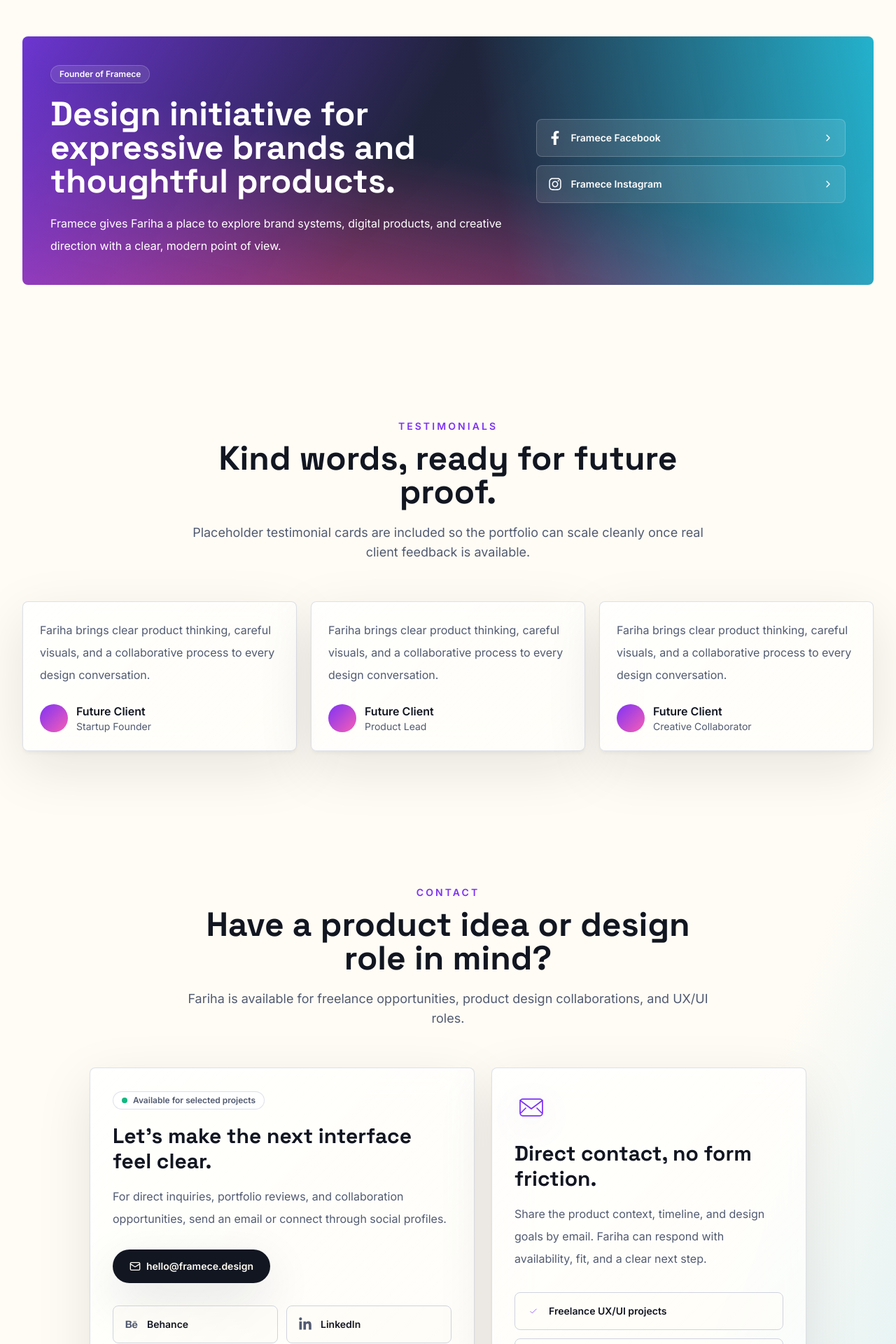
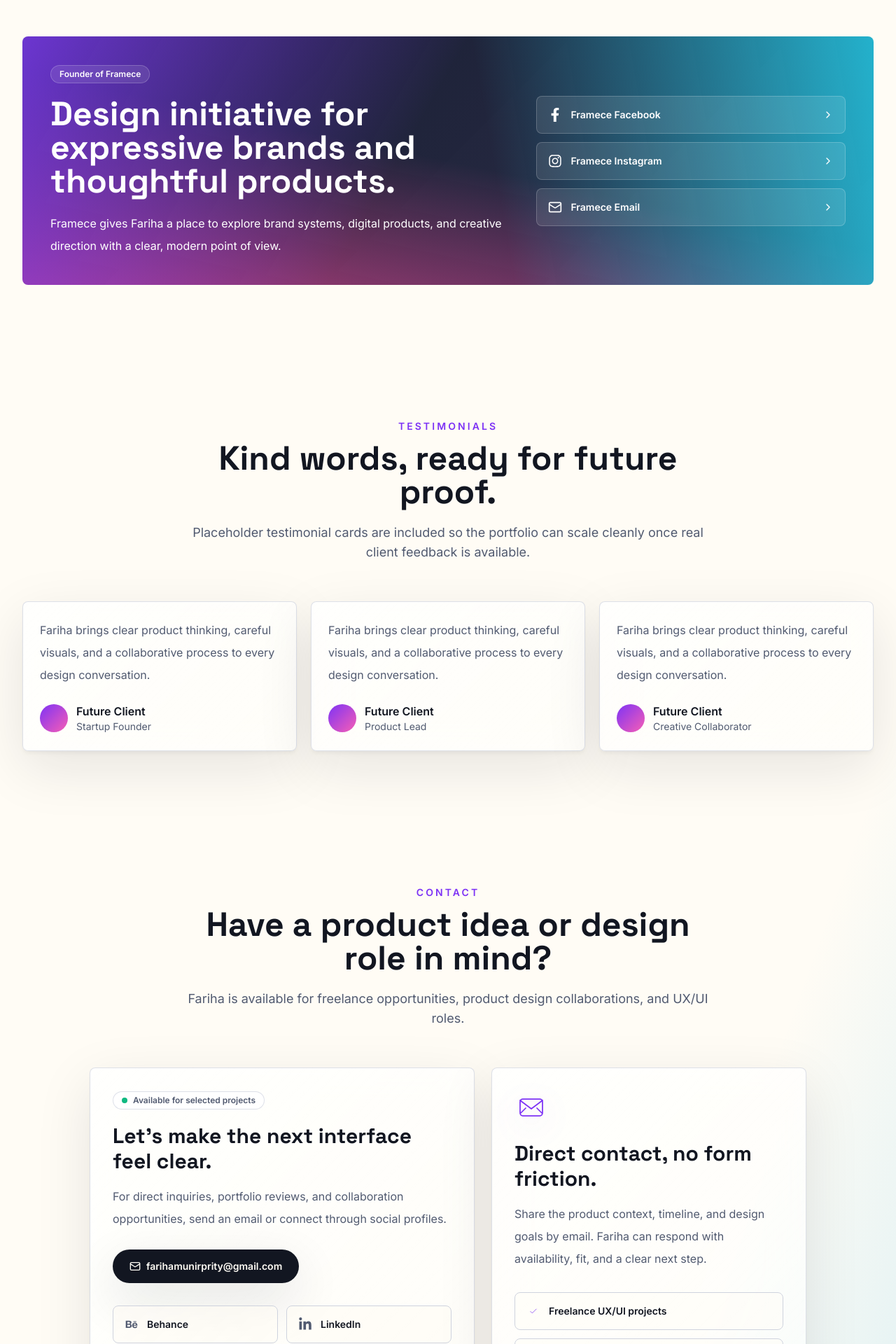
Before and after one commit to Omar-webcloud/Prity, a Next.js app: page / in a window 1280 px wide. Shown: the part 5940-7860 px from the top of the page at 70% size. Built offline with nearby package versions, Linux system fonts and the light colour scheme.

Commit message:
chore: email, metadata, and sitemap configuration

```diff
--- a/app/layout.tsx
+++ b/app/layout.tsx
@@ -22,7 +22,7 @@ const spaceGrotesk = Space_Grotesk({
   display: "swap"
 });
 
-const siteUrl = "https://farihaprity.com";
+const siteUrl = "https://fariha-munir-prity.vercel.app";
 
 export const metadata: Metadata = {
   metadataBase: new URL(siteUrl),
--- a/app/robots.ts
+++ b/app/robots.ts
@@ -6,6 +6,6 @@ export default function robots(): MetadataRoute.Robots {
       userAgent: "*",
       allow: "/"
     },
-    sitemap: "https://farihaprity.com/sitemap.xml"
+    sitemap: "https://fariha-munir-prity.vercel.app/sitemap.xml"
   };
 }
--- a/app/sitemap.ts
+++ b/app/sitemap.ts
@@ -3,7 +3,7 @@ import type { MetadataRoute } from "next";
 export default function sitemap(): MetadataRoute.Sitemap {
   return [
     {
-      url: "https://farihaprity.com",
+      url: "https://fariha-munir-prity.vercel.app",
       lastModified: new Date(),
       changeFrequency: "monthly",
       priority: 1
--- a/components/portfolio-page.tsx
+++ b/components/portfolio-page.tsx
@@ -398,7 +398,7 @@ function PremiumGlyph({
   );
 }
 
-type SocialIconName = "behance" | "linkedin" | "dribbble" | "instagram" | "facebook";
+type SocialIconName = "behance" | "linkedin" | "dribbble" | "instagram" | "facebook" | "mail";
 
 function SocialIcon({ name, className }: { name: SocialIconName; className?: string }) {
   const icons: Record<SocialIconName, React.ReactNode> = {
@@ -407,6 +407,7 @@ function SocialIcon({ name, className }: { name: SocialIconName; className?: str
     dribbble:  <FaDribbble  className={className} />,
     instagram: <FaInstagram className={className} />,
     facebook:  <FaFacebookF className={className} />,
+    mail:      <Mail className={className} />,
   };
   return <>{icons[name]}</> ;
 }
@@ -485,7 +486,7 @@ function Header() {
             variant="secondary"
             className="hidden sm:inline-flex rounded-full shadow-sm border border-border/50 transition-all duration-300 hover:-translate-y-0.5 hover:shadow-md"
           >
-            <a href="mailto:hello@framece.design">
+            <a href="mailto:farihamunirprity@gmail.com">
               <Mail className="h-3.5 w-3.5" />
               Email
             </a>
@@ -546,7 +547,7 @@ function Header() {
                 </a>
               ))}
               <a
-                href="mailto:hello@framece.design"
+                href="mailto:farihamunirprity@gmail.com"
                 className="focus-ring mt-1 flex items-center justify-center gap-2 rounded-xl bg-foreground px-4 py-3 text-sm font-semibold text-background transition-all duration-200 hover:bg-foreground/90"
                 onClick={() => setMenuOpen(false)}
               >
@@ -970,7 +971,7 @@ function Framece() {
               and creative direction with a clear, modern point of view.
             </p>
           </div>
-          <div className="grid gap-3 sm:grid-cols-2 lg:grid-cols-1">
+          <div className="grid gap-3 sm:grid-cols-3 lg:grid-cols-1">
             <SocialButton
               href="https://www.facebook.com/profile.php?id=61574512438579"
               label="Framece Facebook"
@@ -980,6 +981,11 @@ function Framece() {
               href="https://www.instagram.com/fram3ce"
               label="Framece Instagram"
               icon="instagram"
+            />
+            <SocialButton
+              href="mailto:farihamunirprity@gmail.com"
+              label="Framece Email"
+              icon="mail"
             />
           </div>
         </div>
@@ -1061,9 +1067,9 @@ function Contact() {
             For direct inquiries, portfolio reviews, and collaboration opportunities, send an email or connect through social profiles.
           </p>
           <Button asChild className="mt-7 transition-all duration-300 hover:-translate-y-1 hover:shadow-lg active:scale-95">
-            <a href="mailto:hello@framece.design">
+            <a href="mailto:farihamunirprity@gmail.com">
               <Mail className="h-4 w-4" />
-              hello@framece.design
+              farihamunirprity@gmail.com
             </a>
           </Button>
           <div className="mt-8 grid grid-cols-2 gap-3">
```
